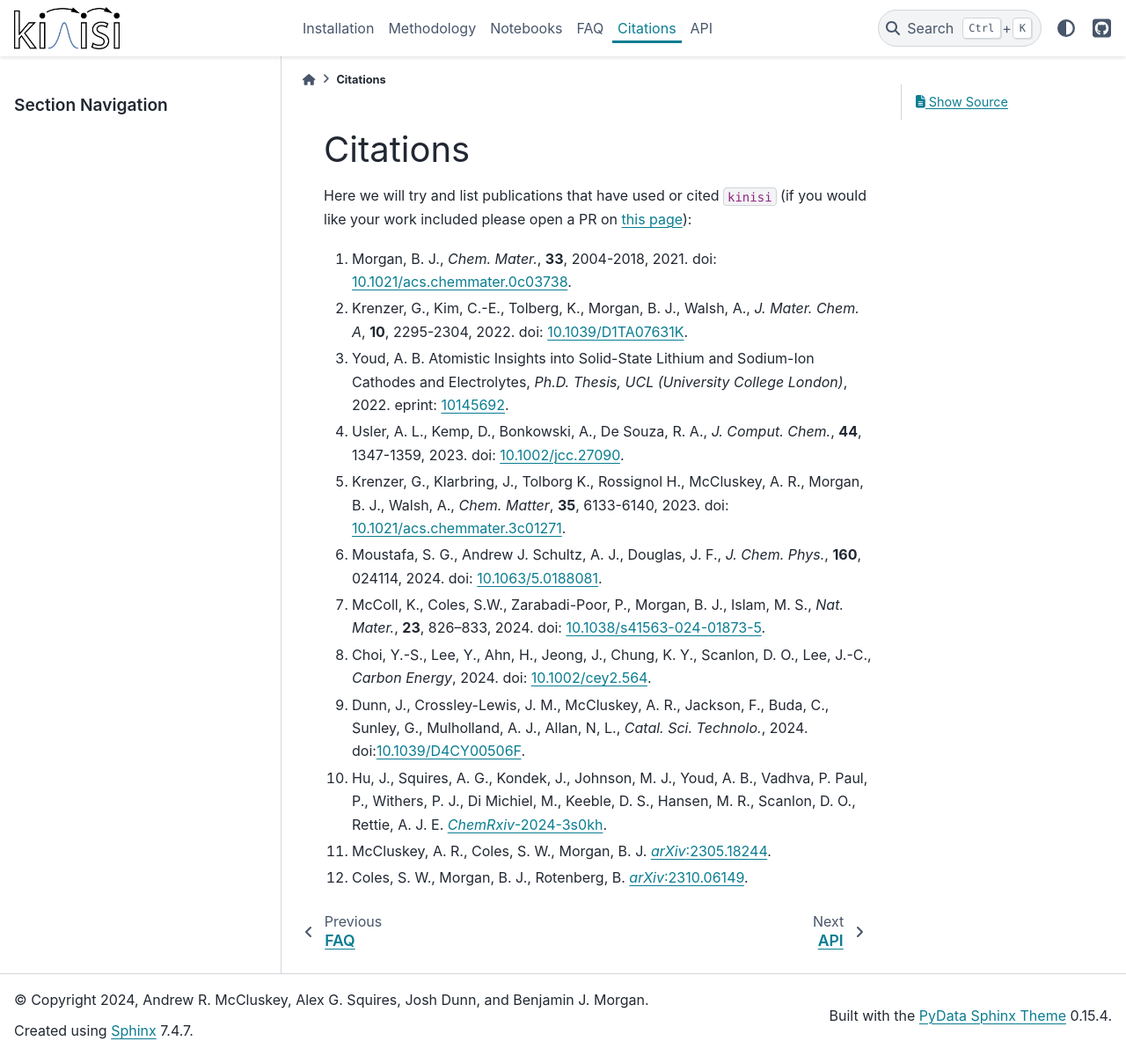
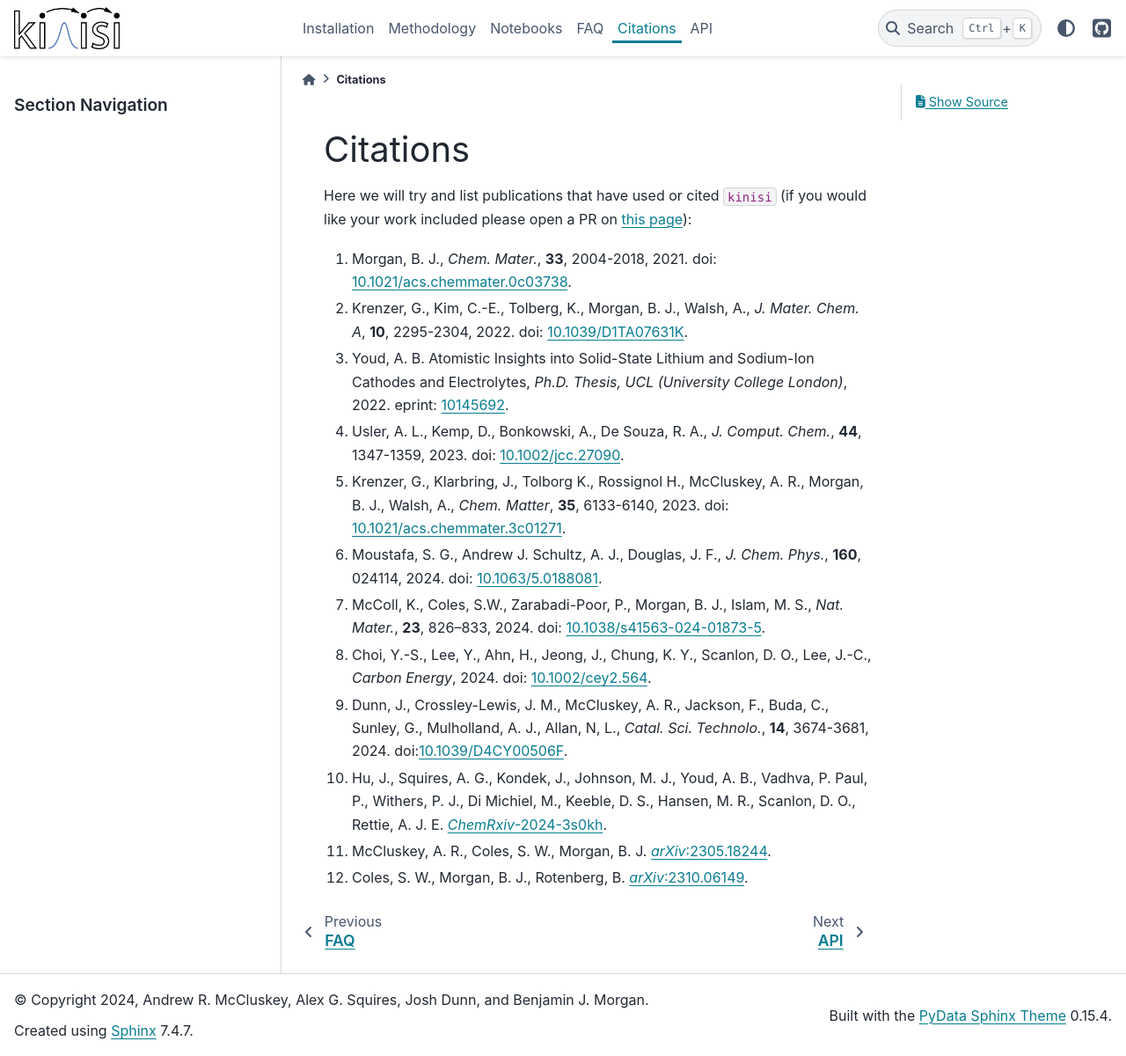
Before and after one commit to bjmorgan/kinisi, a Sphinx documentation site: the page built from docs/source/papers.md, in a window 1280 px wide and 1200 px high. Shown: the whole window at 88% size. Built offline with Sphinx 7.4.7 and the PyData theme 0.15.4, drawn with Linux system fonts in a browser that asks for light colours.

Commit message:
Update papers

```diff
--- a/docs/source/papers.md
+++ b/docs/source/papers.md
@@ -10,7 +10,7 @@ Here we will try and list publications that have used or cited `kinisi` (if you
 6. Moustafa, S. G., Andrew J. Schultz, A. J., Douglas, J. F., *J. Chem. Phys.*, **160**, 024114, 2024. doi: [10.1063/5.0188081](https://doi.org/10.1063/5.0188081).
 7. McColl, K., Coles, S.W., Zarabadi-Poor, P., Morgan, B. J., Islam, M. S., *Nat. Mater.*, **23**, 826–833, 2024. doi: [10.1038/s41563-024-01873-5](https://doi.org/10.1038/s41563-024-01873-5).
 8. Choi, Y.-S., Lee, Y., Ahn, H., Jeong, J., Chung, K. Y., Scanlon, D. O., Lee, J.-C., *Carbon Energy*, 2024. doi: [10.1002/cey2.564](https://doi.org/10.1002/cey2.564).
-9. Dunn, J., Crossley-Lewis, J. M., McCluskey, A. R., Jackson, F., Buda, C., Sunley, G., Mulholland, A. J., Allan, N, L., *Catal. Sci. Technolo.*, 2024. doi:[10.1039/D4CY00506F](https://doi.org/10.1039/D4CY00506F).
+9. Dunn, J., Crossley-Lewis, J. M., McCluskey, A. R., Jackson, F., Buda, C., Sunley, G., Mulholland, A. J., Allan, N, L., *Catal. Sci. Technolo.*, **14**, 3674-3681, 2024. doi:[10.1039/D4CY00506F](https://doi.org/10.1039/D4CY00506F).
 10. Hu, J., Squires, A. G., Kondek, J., Johnson, M. J., Youd, A. B., Vadhva, P. Paul, P., Withers, P. J., Di Michiel, M., Keeble, D. S., Hansen, M. R., Scanlon, D. O., Rettie, A. J. E. [*ChemRxiv*-2024-3s0kh](https://doi.org/10.26434/chemrxiv-2024-3s0kh).
 11. McCluskey, A. R., Coles, S. W., Morgan, B. J. [*arXiv*:2305.18244](https://arxiv.org/abs/2305.18244).
 12. Coles, S. W., Morgan, B. J., Rotenberg, B. [*arXiv*:2310.06149](https://arxiv.org/abs/2310.06149).
```
